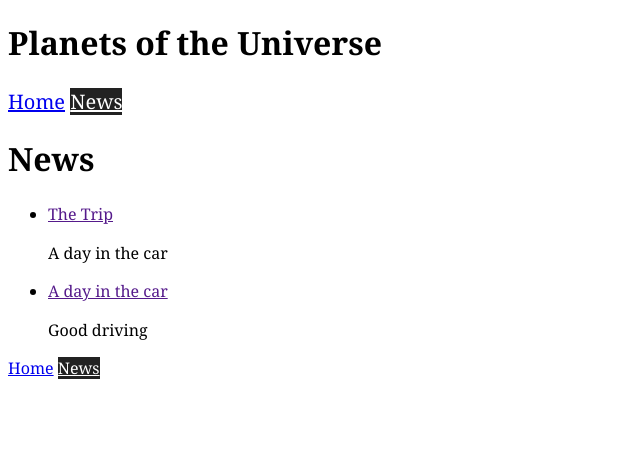
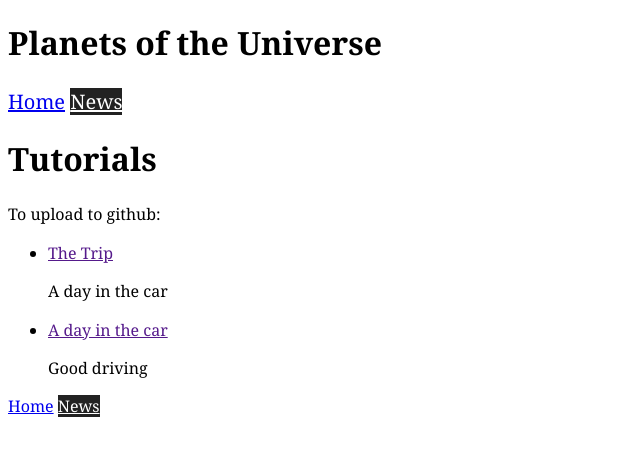
Before and after one commit to tr33man/the-longway, a Jekyll site: the page built from news.html, in a window 1280 px wide. Shown: the top 456 px of the page, without its empty margins (0-640 px from the left). Built offline with Jekyll 4.4.1, drawn with Linux system fonts in a browser that asks for light colours.

Commit message:
edited news to become tutorial

```diff
--- a/news.html
+++ b/news.html
@@ -1,7 +1,8 @@
 ---
 layout: default
 ---
-<h1>News</h1>
+<h1>Tutorials</h1>
+To upload to github:
 
 <ul>
 	{% for news in site.categories.news limit:2%}
```
